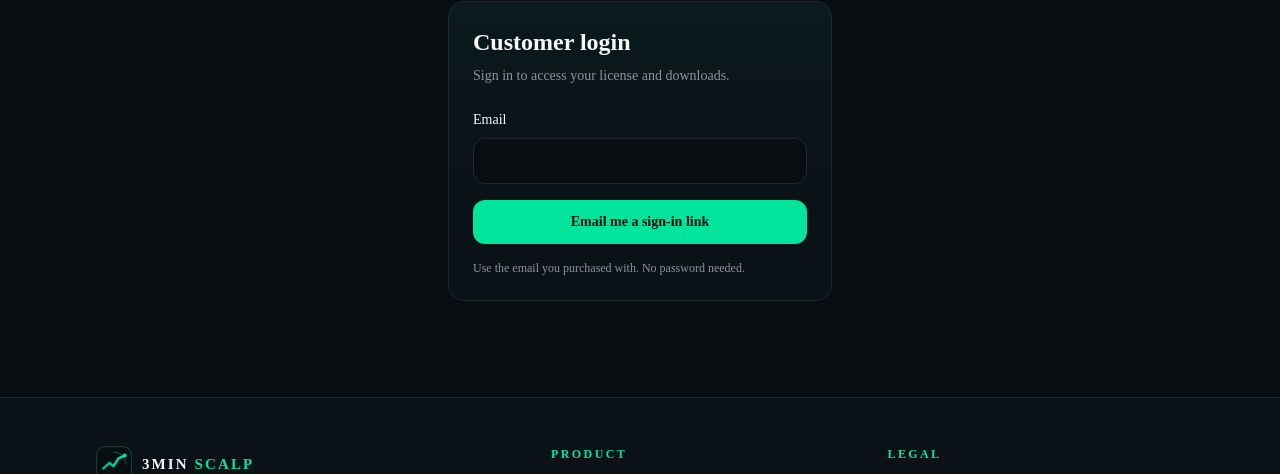
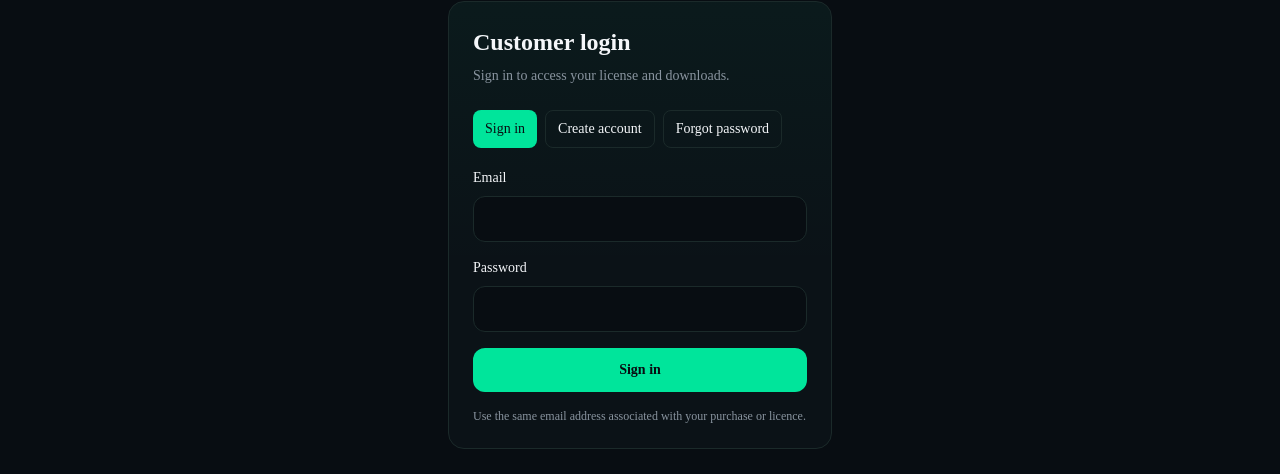
Before and after one commit to swaroopgrg1720-alt/3min-Strategy-, a Next.js app: page /login in a window 1280 px wide. Shown: the part 160-634 px from the top of the page. Built offline with nearby package versions, Linux system fonts and the light colour scheme; no server answers.

Commit message:
Update LoginForm.tsx

```diff
--- a/components/auth/LoginForm.tsx
+++ b/components/auth/LoginForm.tsx
@@ -1,33 +1,104 @@
 "use client";
+
 import { useState } from "react";
 import { supabaseBrowser } from "@/lib/supabase/browser";
 
+type Mode = "login" | "signup" | "forgot";
+
 export function LoginForm({ next = "/dashboard" }: { next?: string }) {
-  const [state, setState] = useState<"idle" | "sending" | "sent" | "error">("idle");
-  const [msg, setMsg] = useState("");
+  const [mode, setMode] = useState<Mode>("login");
+  const [busy, setBusy] = useState(false);
+  const [message, setMessage] = useState("");
+  const [error, setError] = useState("");
 
   async function onSubmit(e: React.FormEvent<HTMLFormElement>) {
     e.preventDefault();
-    const email = String(new FormData(e.currentTarget).get("email") ?? "").trim();
-    setState("sending");
-    const { error } = await supabaseBrowser().auth.signInWithOtp({
-      email,
-      options: { emailRedirectTo: `${window.location.origin}/auth/callback?next=${encodeURIComponent(next)}` },
-    });
-    if (error) { setState("error"); setMsg(error.message); } else setState("sent");
+    setBusy(true);
+    setMessage("");
+    setError("");
+
+    const form = new FormData(e.currentTarget);
+    const email = String(form.get("email") ?? "").trim();
+    const password = String(form.get("password") ?? "");
+
+    try {
+      const supabase = supabaseBrowser();
+
+      if (mode === "login") {
+        const { error } = await supabase.auth.signInWithPassword({ email, password });
+        if (error) throw error;
+        window.location.assign(next);
+      } else if (mode === "signup") {
+        if (password.length < 8) throw new Error("Use a password with at least 8 characters.");
+        const { data, error } = await supabase.auth.signUp({
+          email,
+          password,
+          options: {
+            emailRedirectTo: `${window.location.origin}/auth/callback?next=${encodeURIComponent(next)}`,
+          },
+        });
+        if (error) throw error;
+        if (data.session) {
+          window.location.assign(next);
+        } else {
+          setMessage("Your account request was submitted. Check your email to confirm your account before signing in. If email delivery is rate-limited, wait before requesting another email.");
+        }
+      } else {
+        const { error } = await supabase.auth.resetPasswordForEmail(email, {
+          redirectTo: `${window.location.origin}/auth/callback?next=${encodeURIComponent("/reset-password")}`,
+        });
+        if (error) throw error;
+        setMessage("If the email can receive password-reset messages, a reset link will arrive shortly. Check your inbox and spam folder.");
+      }
+    } catch (err) {
+      setError(err instanceof Error ? err.message : "Something went wrong. Please try again.");
+    } finally {
+      setBusy(false);
+    }
   }
 
-  if (state === "sent")
-    return <p role="status" className="mt-6 rounded-xl border border-accent/30 bg-forest/30 p-4 text-sm text-accent">Check your email for a secure sign-in link.</p>;
+  return (
+    <div className="mt-6">
+      <div className="mb-5 flex gap-2">
+        <button type="button" onClick={() => { setMode("login"); setMessage(""); setError(""); }}
+          className={`rounded-lg px-3 py-2 text-sm ${mode === "login" ? "bg-accent text-bg" : "border border-line"}`}>
+          Sign in
+        </button>
+        <button type="button" onClick={() => { setMode("signup"); setMessage(""); setError(""); }}
+          className={`rounded-lg px-3 py-2 text-sm ${mode === "signup" ? "bg-accent text-bg" : "border border-line"}`}>
+          Create account
+        </button>
+        <button type="button" onClick={() => { setMode("forgot"); setMessage(""); setError(""); }}
+          className={`rounded-lg px-3 py-2 text-sm ${mode === "forgot" ? "bg-accent text-bg" : "border border-line"}`}>
+          Forgot password
+        </button>
+      </div>
 
-  return (
-    <form onSubmit={onSubmit} className="mt-6 space-y-4">
-      <label className="block text-sm font-medium">Email
-        <input name="email" type="email" required autoComplete="email" className="mt-2 w-full rounded-xl border border-line bg-bg px-4 py-3 text-sm focus:border-accent/60" />
-      </label>
-      <button className="btn btn-primary w-full disabled:opacity-60" disabled={state === "sending"}>{state === "sending" ? "Sending…" : "Email me a sign-in link"}</button>
-      {state === "error" && <p role="alert" className="text-sm text-red-400">{msg}</p>}
-      <p className="text-xs text-muted">Use the email you purchased with. No password needed.</p>
-    </form>
+      <form onSubmit={onSubmit} className="space-y-4">
+        <label className="block text-sm font-medium">
+          Email
+          <input name="email" type="email" required autoComplete="email"
+            className="mt-2 w-full rounded-xl border border-line bg-bg px-4 py-3 text-sm focus:border-accent/60" />
+        </label>
+
+        {mode !== "forgot" && (
+          <label className="block text-sm font-medium">
+            Password
+            <input name="password" type="password" required minLength={8}
+              autoComplete={mode === "login" ? "current-password" : "new-password"}
+              className="mt-2 w-full rounded-xl border border-line bg-bg px-4 py-3 text-sm focus:border-accent/60" />
+            {mode === "signup" && <span className="mt-1 block text-xs text-muted">Use at least 8 characters.</span>}
+          </label>
+        )}
+
+        <button className="btn btn-primary w-full disabled:opacity-60" disabled={busy}>
+          {busy ? "Please wait…" : mode === "login" ? "Sign in" : mode === "signup" ? "Create account" : "Send password reset email"}
+        </button>
+      </form>
+
+      {message && <p role="status" className="mt-4 rounded-xl border border-accent/30 bg-forest/30 p-4 text-sm text-accent">{message}</p>}
+      {error && <p role="alert" className="mt-4 text-sm text-red-400">{error}</p>}
+      <p className="mt-4 text-xs text-muted">Use the same email address associated with your purchase or licence.</p>
+    </div>
   );
 }
```
